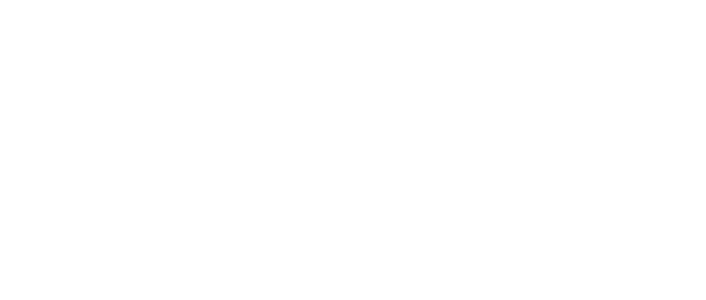
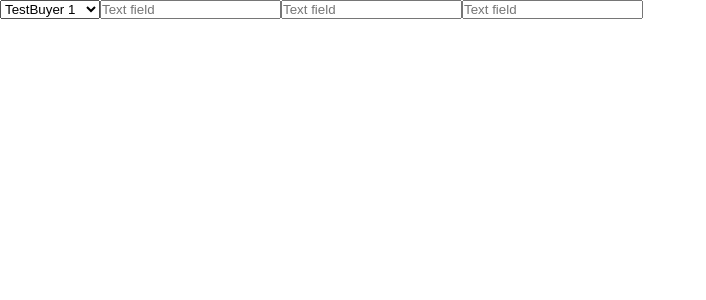
Before and after one commit to dmitryrec/react-form-test, a React (Create React App) app: page / in a window 1280 px wide. Shown: the top 300 px of the page, without its empty margins (0-706 px from the left). Built offline with nearby package versions, Linux system fonts and the light colour scheme.

Commit message:
add data, text and select inputs

```diff
--- a/src/App.css
+++ b/src/App.css
@@ -2,42 +2,3 @@
   padding: 0;
   margin: 0;
 }
-
-.App {
-  text-align: center;
-}
-
-.App-logo {
-  height: 40vmin;
-  pointer-events: none;
-}
-
-@media (prefers-reduced-motion: no-preference) {
-  .App-logo {
-    animation: App-logo-spin infinite 20s linear;
-  }
-}
-
-.App-header {
-  background-color: #282c34;
-  min-height: 100vh;
-  display: flex;
-  flex-direction: column;
-  align-items: center;
-  justify-content: center;
-  font-size: calc(10px + 2vmin);
-  color: white;
-}
-
-.App-link {
-  color: #61dafb;
-}
-
-@keyframes App-logo-spin {
-  from {
-    transform: rotate(0deg);
-  }
-  to {
-    transform: rotate(360deg);
-  }
-}
--- a/src/App.js
+++ b/src/App.js
@@ -1,17 +1,34 @@
 import React, { Component } from 'react';
 import './App.css';
+
+import { data } from './data';
+import TextInput from './components/text-input/text-input';
+import SelectInput from './components/select-input/select-input';
 
 export default class App extends Component {
 
   state = {
+      text1: '',
+      text2: '',
+      text3: '',
+  };
 
+  handleInputChange = ({ target: {value} }) => {
+    this.setState( {
+      text1: value,
+      text2: value,
+      text3: value,
+    })
   };
 
   render () {
     return (
-      <div className="App">
-
-      </div>
+      <form>
+        <SelectInput {...data}/>
+        <TextInput onChange={this.handleInputChange} value={this.state.text1}/>
+        <TextInput onChange={this.handleInputChange} value={this.state.text2}/>
+        <TextInput onChange={this.handleInputChange} value={this.state.text3}/>
+      </form>
     );
   }
 
--- /dev/null
+++ b/src/components/select-input/select-input.js
@@ -0,0 +1,9 @@
+import React from 'react';
+
+export default function SelectInput({ buyers}) {
+    return (
+        <select>
+            {buyers.map(buyer => <option key={buyer}>{buyer}</option>)}
+        </select>
+    )
+}
--- /dev/null
+++ b/src/components/text-input/text-input.js
@@ -0,0 +1,11 @@
+import React from 'react'
+
+export default function TextInput({text}) {
+    return (
+        <input
+            type="text"
+            value={text}
+            placeholder="Text field"
+        />
+    )
+}
--- /dev/null
+++ b/src/data.js
@@ -0,0 +1,19 @@
+export const data = {
+    buyers: [
+        'TestBuyer 1',
+        'TestBuyer 2',
+        'TestBuyer 3',
+        'TestBuyer 4',
+        'TestBuyer 5',
+        'TestBuyer 6',
+        'TestBuyer 7',
+        'TestBuyer 8',
+        'TestBuyer 9',
+        'TestBuyer 10',
+        'TestBuyer 11',
+        'TestBuyer 12',
+        'TestBuyer 13',
+        'TestBuyer 14',
+        'TestBuyer 15',
+    ],
+}
```
